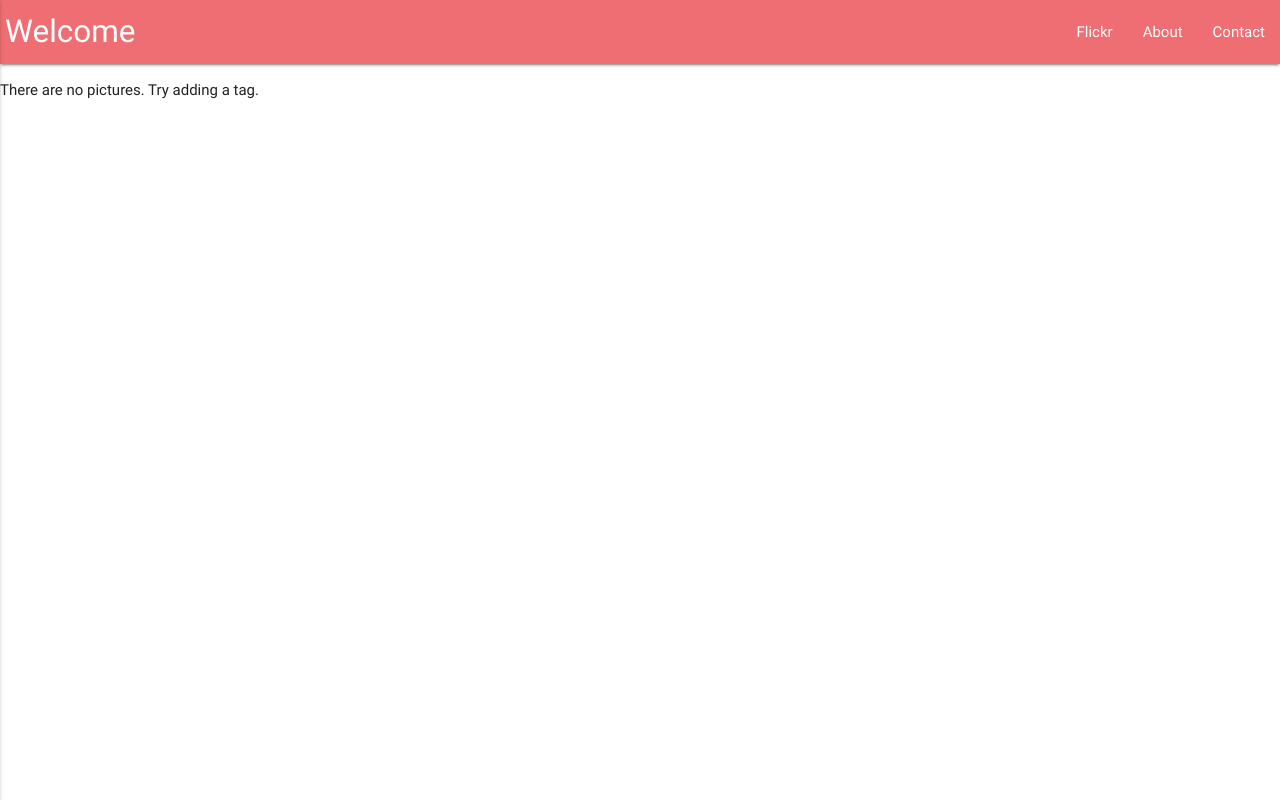
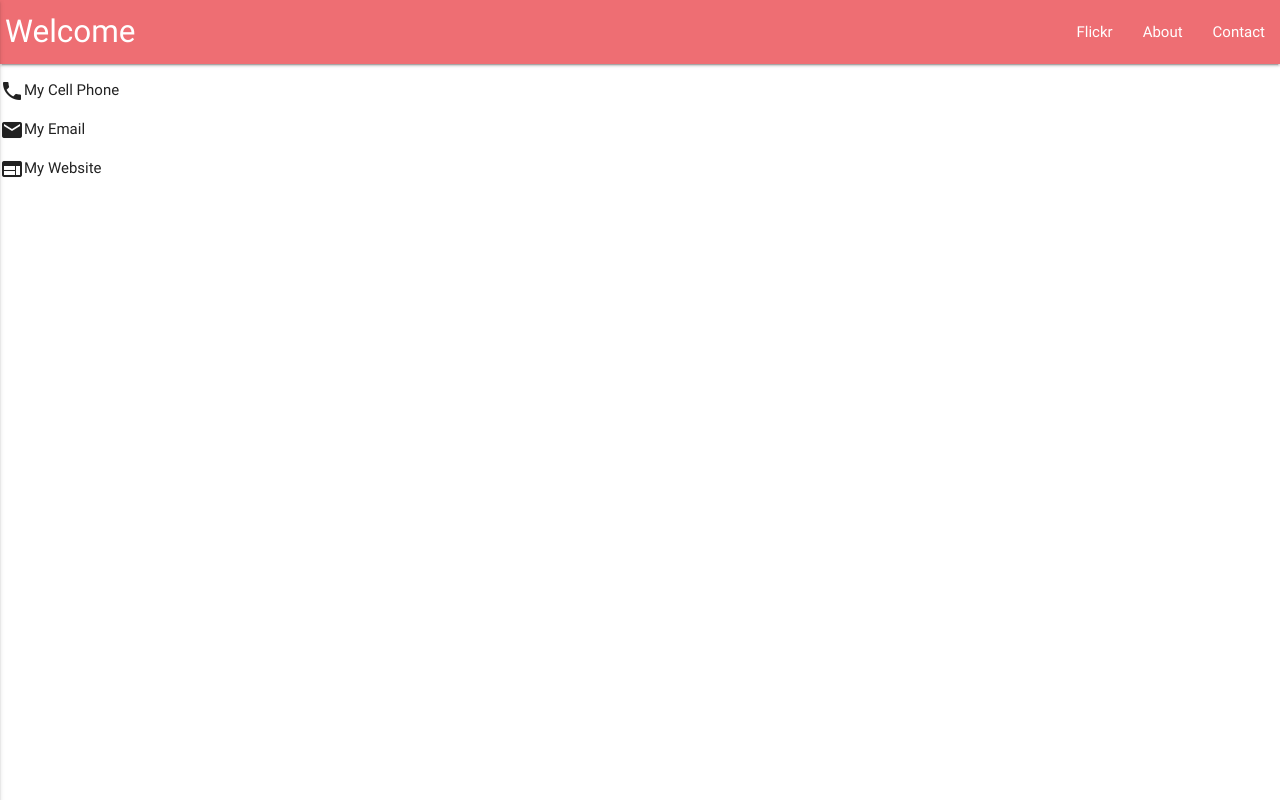
Before and after one commit to briangzimmerman/pwa-practice, a website: page index.html in a window 1280 px wide. Both pictures are taken after a click on the link "Contact". Drawn offline with Linux system fonts and the light colour scheme.

Commit message:
added contact page and fixed hashchange event listener

```diff
--- a/index.html
+++ b/index.html
@@ -67,6 +67,12 @@
             How did you find this? Don't intall this.</p>
     </div>
 
+    <div class='contactTemplate' hidden>
+        <p><i class='material-icons' style='vertical-align:middle'>phone</i>My Cell Phone</p>
+        <p><i class='material-icons' style='vertical-align:middle'>email</i>My Email</p>
+        <p><i class='material-icons' style='vertical-align:middle'>web</i>My Website</p>
+    </div>
+
     <script src="scripts/app.js" async></script>
 </body>
 
--- a/scripts/app.js
+++ b/scripts/app.js
@@ -9,7 +9,8 @@
         container: document.querySelector('.content'),
         db: new Dexie('tags'),
         gallerySelector: '#flickrGallery',
-        about: document.querySelector('.aboutTemplate')
+        about: document.querySelector('.aboutTemplate'),
+        contact: document.querySelector('.contactTemplate')
     }
 
     app.showNoPictures = () => {
@@ -79,6 +80,16 @@
             app.setLoading(false);
     };
 
+    app.loadContact = function() {
+        let contact = app.contact.cloneNode(true);
+        contact.classList.remove('contactTemplate');
+        contact.removeAttribute('hidden');
+        app.container.innerHTML = '';
+        app.container.appendChild(contact);
+        if(app.isLoading)
+            app.setLoading(false);
+    };
+
     app.updatePage = () => {
         let hash = window.location.hash;
         if(hash === '')
@@ -89,8 +100,8 @@
                 app.loadFlickr();
             else if(hash == 'about')
                 app.loadAbout();
-            else if(hash == 'contact');
-                //TODO
+            else if(hash == 'contact')
+                app.loadContact();
         }
     };
 
@@ -100,7 +111,7 @@
         app.selectedLocations.push(city.name);
     });
 
-    window.addEventListener('hashchange', app.updatePage());
+    window.addEventListener('hashchange', app.updatePage);
 
     app.updatePage();
 
```
